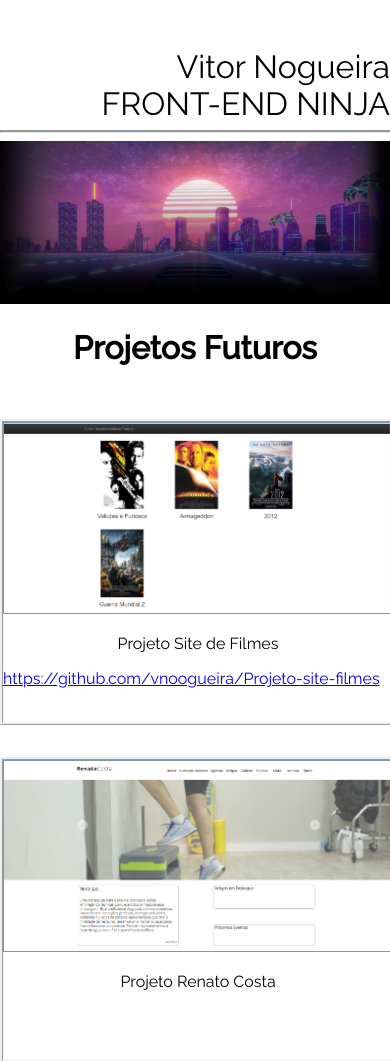
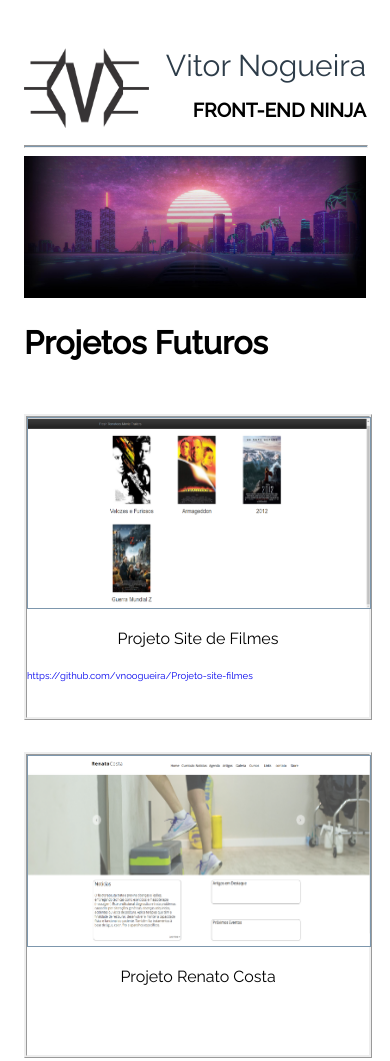
Before and after one commit to vnoogueira/Portifolio-vitor-Udacity, a plain HTML site: page index.html in a window 390 px wide. Shown: the top 1061 px of the page. Drawn offline with Linux system fonts and the light colour scheme.

Commit message:
Add files via upload

```diff
--- /dev/null
+++ b/css/main.css
@@ -0,0 +1,104 @@
+header{
+    display: flex;
+	flex-direction: row;
+	justify-content: space-between;
+}
+.cabecalho{
+    align-self: flex-end;
+}
+header img{
+    max-width: 125px;
+	max-height: 80px;
+}
+
+h1#nome{
+    font-size: 40px;
+	font-weight: normal;
+	margin: 0 0 0 0;
+    color: #2d3c49;
+}
+#tag{
+    text-align: right;
+	font-size: 1.2rem;
+}
+
+body{
+    display: flex;
+	flex-direction: column;
+	max-width: 1050px;
+	min-width: 200px;
+    margin-top: 48px;
+    margin-left: auto;
+    margin-right: auto;
+	margin-bottom: 32px;
+
+	font-family: "Raleway", "Times New Roman", sans-serif;
+}
+
+hr{
+    width: 100%;
+	height: 1px;
+	background-color: #7d97ad;
+}
+
+.banner img{
+    max-width: 100%;
+    max-height: 100%;
+}
+
+.container{
+    display: flex;
+    flex-wrap: wrap;
+    justify-content: space-between;
+}
+
+.projeto{
+    margin-top: 32px;
+    margin-right: 10px;
+    width: 31%;
+    height: 300px;
+	min-width: 250px;
+    float: left;
+    border: ridge;
+}
+.banner-projeto{
+    width: 100%;
+}
+a.link-projeto{
+    font-size: 0.6em;
+	text-decoration: none;
+}
+.projeto img{
+    width: 100%;
+    height: 190px;
+    border: 1px solid;
+	border-color: #7d97ad;
+}
+
+.projeto p{
+    text-align: center;
+}
+
+@media all and (max-width: 1100px) {
+	body {
+		margin-left: 24px;
+		margin-right: 24px;
+	}
+}
+
+@media all and (max-width: 800px) {
+	.projeto {
+		width: 45%;
+		min-width: 200px;
+	}
+}
+
+@media all and (max-width: 450px) {
+	h1#nome {
+		font-size: 30px;
+	}
+
+	.projeto {
+		width: 100%;
+	}
+}
--- a/index.html
+++ b/index.html
@@ -5,14 +5,14 @@
     <title>Portifolio - Vitor Nogueira</title>
     <meta name="viewport" content="width=device-width, initial-scale=1">
     <link href="https://fonts.googleapis.com/css?family=Raleway:200,400,500" rel="stylesheet">
-    <link rel="stylesheet" href="main.css">
+    <link rel="stylesheet" href="css/main.css">
 </head>
 <body>
     <header>
             <img src="imagens/LogoVitor.png" alt="Logo Vitor">
-        <div class="nome">
-                <h1>Vitor Nogueira</h1>
-                <h2>FRONT-END NINJA</h2>
+        <div class="cabecalho">
+                <h1 id="nome">Vitor Nogueira</h1>
+                <h2 id="tag">FRONT-END NINJA</h2>
         </div>
     </header>
     <hr class="divisoria">
@@ -26,33 +26,45 @@
                 <h1>Projetos Futuros</h1>
 
                 <div class="projeto">
+                    <div class="banner-projeto">
                         <img src="imagens/image.png" alt="Projeto site filmes">
+                    </div>
                     <p>Projeto Site de Filmes</p>
-                    <a href="https://github.com/vnoogueira/Projeto-site-filmes">https://github.com/vnoogueira/Projeto-site-filmes</a>
+                    <a class="link-projeto" href="https://github.com/vnoogueira/Projeto-site-filmes">https://github.com/vnoogueira/Projeto-site-filmes</a>
                 </div>
 
                 <div class="projeto">
+                    <div class="banner-projeto">
                         <img src="imagens/renato.png" alt="Projeto Renato Costa">
+                    </div>
                     <p>Projeto Renato Costa</p>
                 </div>
 
                 <div class="projeto">
+                    <div class="banner-projeto">
                         <img src="imagens/Feature.jpg" alt="">
+                    </div>
                     <p>Projetos Futuros</p>
                 </div>
 
                 <div class="projeto">
+                    <div class="banner-projeto">
                         <img src="imagens/Feature.jpg" alt="">
+                    </div>
                     <p>Projetos Futuros</p>
                 </div>
 
                 <div class="projeto">
+                    <div class="banner-projeto">
                         <img src="imagens/Feature.jpg" alt="">
+                    </div>
                     <p>Projetos Futuros</p>
                 </div>
 
                 <div class="projeto">
+                    <div class="banner-projeto">
                         <img src="imagens/Feature.jpg" alt="">
+                    </div>
                     <p>Projetos Futuros</p>
                 </div>
             </div>
```
Lines whose indentation alone changed are shown as unchanged.
